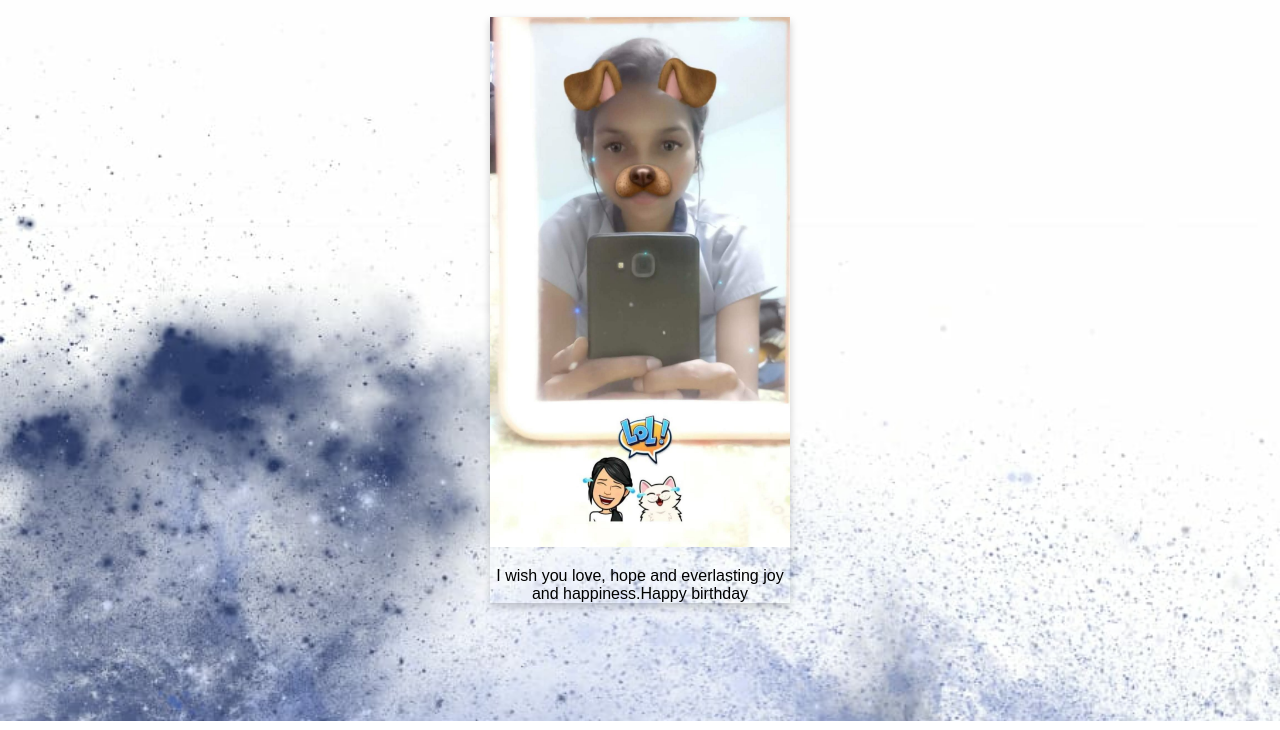
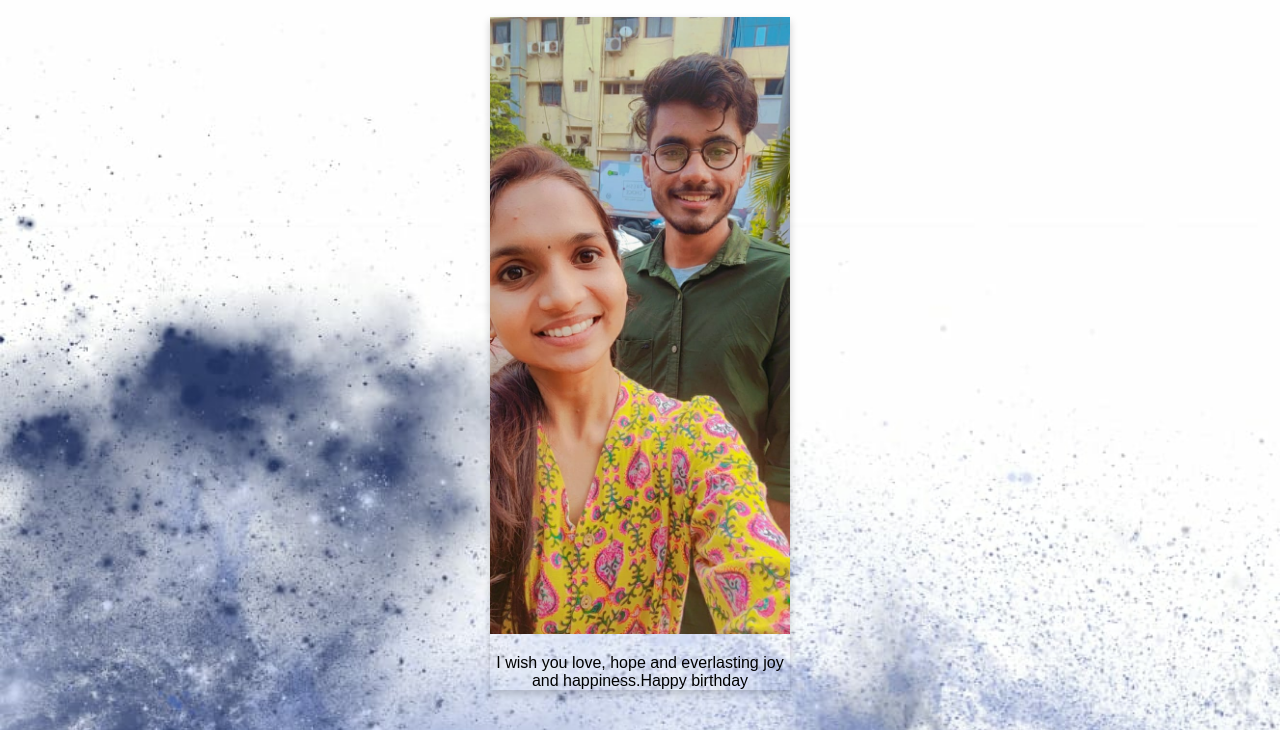
Before and after one commit to Nobita22/jaanu, a plain HTML site: page Index.html in a window 1280 px wide. Shown: the part 79-809 px from the top of the page. Drawn offline with Linux system fonts and the light colour scheme.

Commit message:
Update Index.html

```diff
--- a/Index.html
+++ b/Index.html
@@ -133,7 +133,7 @@ body {
 <div class="content">
 <h2 class="a shimmer">Happy Birthday JAANU</h2>
 <div class="card">
-  <img src="3.jpg" alt="JAANU" style="width:100%">
+  <img src="4.jpg" alt="JAANU" style="width:100%">
 
   <p> I wish you love, hope and everlasting joy and happiness.Happy birthday </p>
   </div>
```
